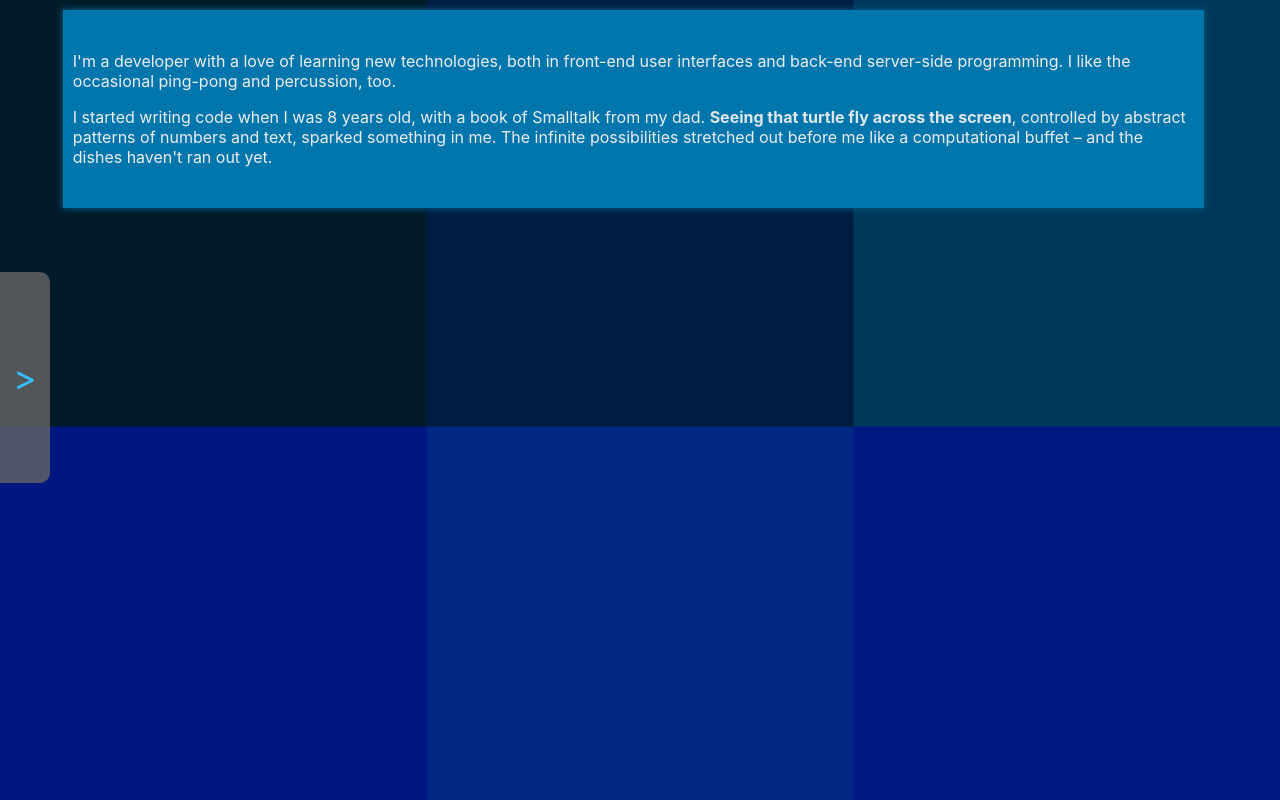
After one commit to naclonts/personal-site, a Django app: template homepage/templates/homepage/bio.html in a window 1280 px wide. The commit adds this page. Run offline with Django 3.2, Linux system fonts and the light colour scheme; the template is opened without the code that fills it, so the values that code supplies are empty.

Commit message:
added bio page

```diff
--- /dev/null
+++ b/homepage/static/homepage/css/bio-styles.css
@@ -0,0 +1,19 @@
+#blurb {
+    color: #eee;
+    background-color: hsl(199, 241%, 34%);
+    box-shadow: 0px 0px 6px 1px hsl(199, 100%, 25%);
+    padding: 25px 10px;
+    margin: 10px 50px;
+    text-shadow: none;
+}
+
+#blurb a {
+    color: hsl(199, 20%, 90%);
+    text-decoration: none;
+    font-weight: bold;
+}
+#blurb a:hover {
+    color: hsl(199, 40%, 80%);
+    text-decoration: none;
+    font-weight: bold;
+}
--- a/homepage/static/homepage/js/fractal.js
+++ b/homepage/static/homepage/js/fractal.js
@@ -1,12 +1,20 @@
 // Class to create & draw mandelbrot sets
 var Mandelbrot = function(w, h, ctx) {
     this.ctx = ctx;
-    this.setSize(w, h);
     this.magnification = 250;
     this.limit = 10;
     this.baseHue = 200;
     this.hueVariation = 30;
     this.drawOrder = [];
+    this.width = w;
+    this.height = h;
+
+    this.pixelizationFunction = function(width, height) {
+        return Math.floor(Math.sqrt(width * height)) / 50;
+    };
+    this.luminationFunction = function(lumin) {
+        return lumin;
+    };
 };
 Mandelbrot.prototype.constructor = Mandelbrot;
 
@@ -26,6 +34,7 @@ Mandelbrot.prototype.valueAt = function(x, y) {
 
 // draw the full set
 Mandelbrot.prototype.drawAll = function() {
+    this.setSize(this.width, this.height);
     this.clear();
     for (var x=0; x < this.width; x+=this.px) {
         for (var y=0; y < this.height; y+=this.px) {
@@ -39,10 +48,11 @@ Mandelbrot.prototype.drawSquare = function(x1, y1) {
     var midY = y1/this.magnification - this.panY;
     // flip Mandelbrot to put wide end on top
     var lumin = this.valueAt(-midY, midX);
+    lumin = this.luminationFunction(lumin);
 
     // Set to dim luminosity rather than black
-    if (lumin < 5) {
-        lumin = 5;
+    if (lumin < 10) {
+        lumin = 8;
         var hue = this.baseHue;
     } else {
         var hue = this.baseHue + Math.random() * this.hueVariation;
@@ -80,7 +90,7 @@ Mandelbrot.prototype.setSize = function(width, height) {
     this.height = height;
     this.ctx.canvas.width = width;
     this.ctx.canvas.height = height;
-    this.px = Math.floor(Math.sqrt(width * height)) / 50;
+    this.px = this.pixelizationFunction(width, height);
     // this.magnification = Math.floor(Math.sqrt(width * height)) / 3;
     this.panX = width / 520; // works out to about 2 to 4 - centers 'brot
     this.panY = height / 800;
@@ -111,7 +121,7 @@ Mandelbrot.prototype.shuffle = function(arrayToShuffle) {
     return a;
 }
 
-
+function drawHomepageFractals() {
     window.addEventListener('load', function() {
         var canvas1 = document.getElementById('canvas1');
         var canvas2 = document.getElementById('canvas2');
@@ -146,23 +156,62 @@ window.addEventListener('load', function() {
         });
 
         // Set up slider
-    var s = document.getElementById('color-slider');
-    if (s) {
-        s.addEventListener('input', function() {
-            var hue = this.value * 1;
-            m1.baseHue = hue;
-            m1.drawAll();
-            m2.baseHue = hue - 40;
-            m2.drawAll();
-            document.getElementById('color-slider-container').style.backgroundColor =
-                'hsla(' + hue + ', 63%, 22%, 0.6)';
-        });
-    }
+        // var s = document.getElementById('color-slider');
+        // if (s) {
+        //     s.addEventListener('input', function() {
+        //         var hue = this.value * 1;
+        //         m1.baseHue = hue;
+        //         m1.drawAll();
+        //         m2.baseHue = hue - 40;
+        //         m2.drawAll();
+        //         document.getElementById('color-slider-container').style.backgroundColor =
+        //             'hsla(' + hue + ', 63%, 22%, 0.6)';
+        //     });
+        // }
 
         // Set up scroll handling
         scrollHandlerSetup();
+    }, false);
+}
 
+
+function drawBioFractals() {
+    window.addEventListener('load', function() {
+        var canvas1 = document.getElementById('canvas1');
+        var dim = getWindowSize();
+        var w = dim.width;
+        var h = dim.height;
+
+        canvas1.width = w;
+        canvas1.height = h;
+        var ctx1 = canvas1.getContext('2d');
+
+        ctx1.fillStyle = 'black';
+        ctx1.fillRect(0, 0, w, h);
+
+        var m1 = new Mandelbrot(w, h, ctx1);
+        m1.px = w / 3;
+        m1.pixelizationFunction = function(w, h) {
+            return w / 3;
+        };
+        m1.luminationFunction = function(lumin) {
+            return Math.sqrt(lumin) * 4;
+        };
+        m1.drawAll();
+
+        // Redraw on resize
+        window.addEventListener('resize', function() {
+            var dim = getWindowSize();
+            m1.setSize(dim.width, dim.height);
+            m1.drawAll();
+        });
+
+        // Set up scroll handling
+        scrollHandlerSetup();
     }, false);
+}
+
+
 
 
 var lastScrollPosition = 0;
--- /dev/null
+++ b/homepage/templates/homepage/bio.html
@@ -0,0 +1,30 @@
+{% extends "base.html" %}
+{% load static %}
+
+{% block stylesheets %}
+<link rel="stylesheet" href="{% static "homepage/css/styles.css" %}" type="text/css" />
+<link rel="stylesheet" href="{% static "homepage/css/bio-styles.css" %}" type="text/css" />
+{% endblock %}
+
+{% block content %}
+<body>
+    <div id="foreground-container">
+        <div id="blurb">
+            <p>
+                I'm a developer with a love of learning new technologies, both in front-end user interfaces and back-end server-side programming. I like the occasional ping-pong and percussion, too.
+            </p>
+            <p>
+                I started writing code when I was 8 years old, with a book of Smalltalk from my dad.  <a href="https://en.wikipedia.org/wiki/Turtle_graphics">Seeing that turtle fly across the screen</a>, controlled by abstract patterns of numbers and text, sparked something in me. The infinite possibilities stretched out before me like a computational buffet – and the dishes haven't ran out yet.
+            </p>
+        </div>
+    </div>
+
+    <canvas id="canvas2" class="fractal-canvas active" ></canvas>
+    <canvas id="canvas1" class="fractal-canvas active" ></canvas>
+</body>
+{% endblock %}
+
+{% block scripts %}
+<script type="text/javascript" src="{% static "homepage/js/fractal.js" %}"></script>
+<script>drawBioFractals();</script>
+{% endblock %}
--- a/homepage/templates/homepage/index.html
+++ b/homepage/templates/homepage/index.html
@@ -54,6 +54,7 @@
 
 {% block scripts %}
 <script type="text/javascript" src="{% static "homepage/js/fractal.js" %}"></script>
+<script>drawHomepageFractals();</script>
 <script type="text/javascript" src="{% static "homepage/js/animation-catface.js" %}"></script>
 
 <script src="{% static "homepage/js/vivus/vivus.min.js" %}" type="text/javascript" ></script>
--- a/homepage/urls.py
+++ b/homepage/urls.py
@@ -4,4 +4,5 @@ from . import views
 
 urlpatterns = [
     url(r'^$', views.index, name='index'),
+    url(r'^bio', views.bio, name='bio'),
 ]
--- a/homepage/views.py
+++ b/homepage/views.py
@@ -3,3 +3,6 @@ from django.shortcuts import render
 
 def index(request):
     return render(request, 'homepage/index.html')
+
+def bio(request):
+    return render(request, 'homepage/bio.html')
--- a/templates/base.html
+++ b/templates/base.html
@@ -34,7 +34,7 @@
                     <li><a href="{% url "homepage:index" %}">home</a></li>
                     <li><a href="{% url "projects:splash" %}">projects</a></li>
                     <li><a href="{% url "blog:post_list" %}">blog</a></li>
-                    <li><a href="#">bio</a></li>
+                    <li><a href="{% url "homepage:bio" %}">bio</a></li>
                     <li><a href="{% url "contact" %}">contact</a></li>
                 </ul>
             </nav>
```
Lines whose indentation alone changed are shown as unchanged.
